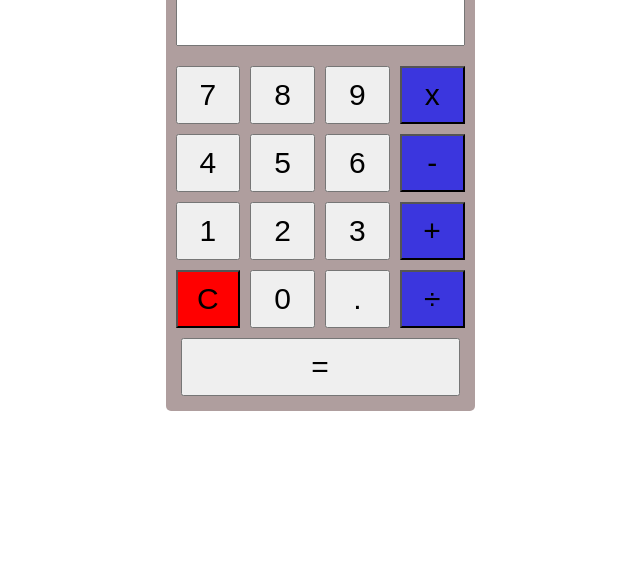
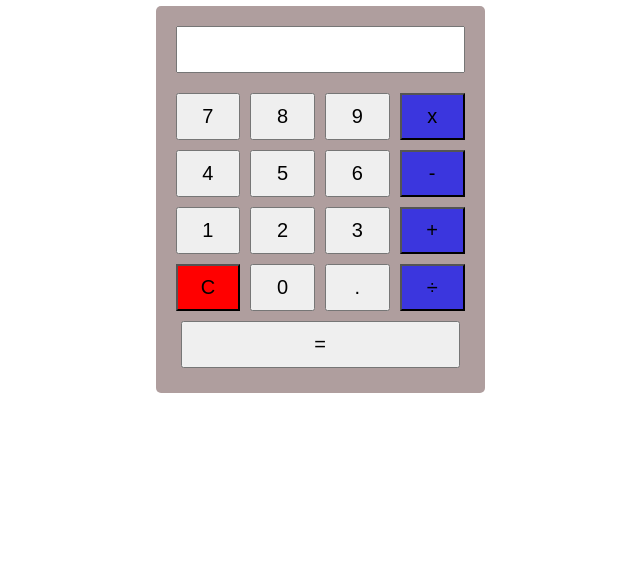
Before and after one commit to MarcoAntonio86/ProjetoExerciciosSalaSenac, a plain HTML site: page javascript/Atividades/Atividade6/index.html in a window 1280 px wide. Shown: the part 248-816 px from the top of the page, without its empty margins (320-960 px from the left). Drawn offline with Linux system fonts and the light colour scheme.

Commit message:
atualizações em casa

```diff
--- a/javascript/Atividades/Atividade6/estilo.css
+++ b/javascript/Atividades/Atividade6/estilo.css
@@ -6,6 +6,7 @@ body{
     align-items: center;
     justify-content: center;
     height: 100vh;
+
 
 
 }
@@ -24,7 +25,8 @@ body{
 .calculadora{
     background-color: rgb(175, 158, 158);
     border-radius: 5px;
-    padding: 100px;
+    padding: 20px;
+
 
 }
 
@@ -34,18 +36,17 @@ body{
     padding: 5px;
 
 
-}
-.calculadora{
-    padding: 10px;
 
 }
 
+
 button{
-    font-size: 30px;
+    font-size: 20px;
     padding: 10px;
 }
 input{
     font-size: 20px;
+
 
 }
 
--- a/javascript/Atividades/Atividade6/index.html
+++ b/javascript/Atividades/Atividade6/index.html
@@ -32,7 +32,7 @@
 
 
 
-		<div class="buttonIqual" id="calcular">
+		<div class="buttonIgual" id="calcular">
 			<button onclick="calcular('=')">=</button>
 		</div>
     </div>
```
